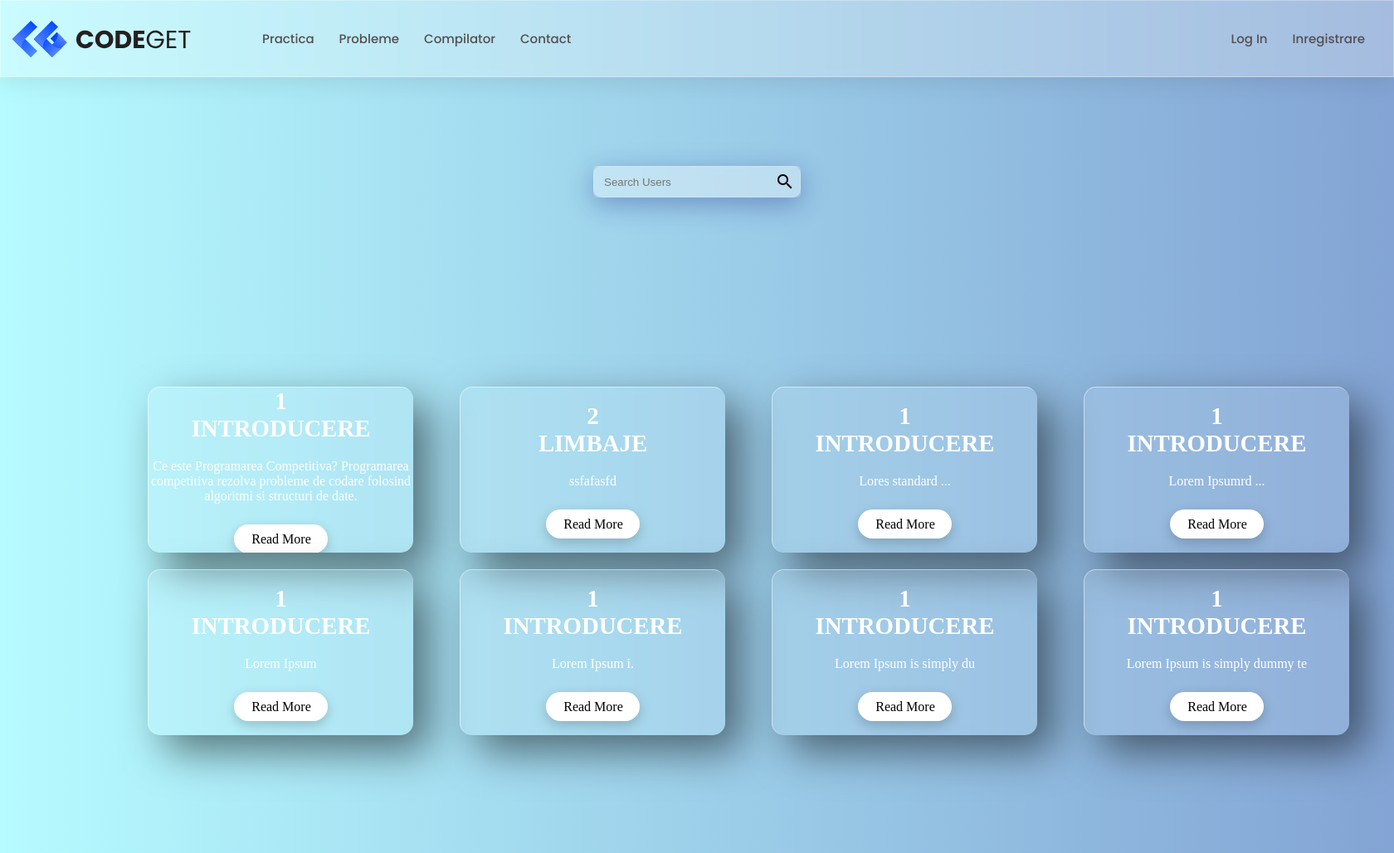
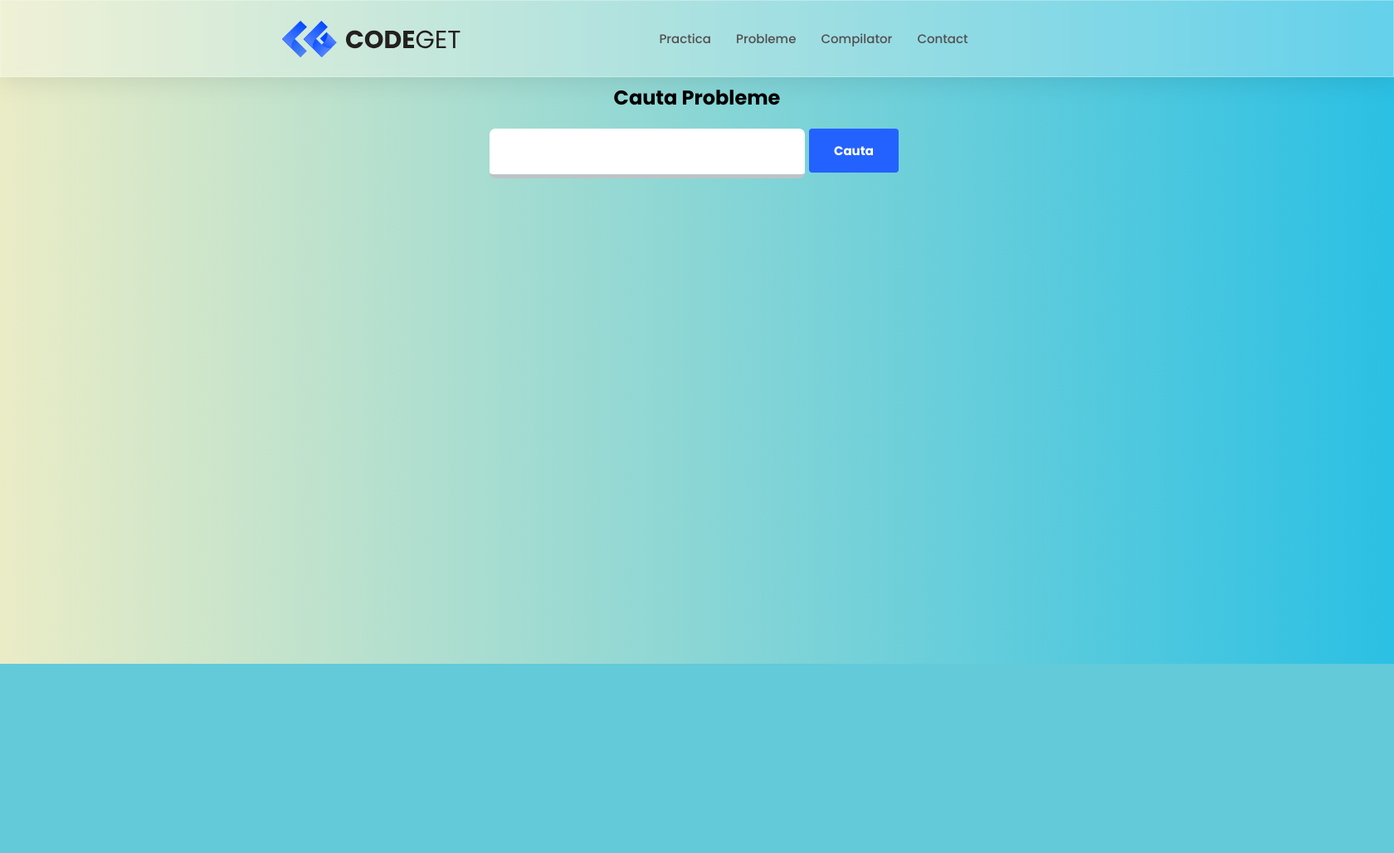
Before and after one commit to anndreww/codeget, a PHP site: page /problemset.html in a window 1680 px wide. Shown: the whole page at 83% size. After the commit the page ends 800 px from the top, so only its background shows below. Run offline with PHP 8.4, Linux system fonts and the light colour scheme; some libraries are stand-ins or nearby versions.

Commit message:
commit on 'masterbranch'

```diff
--- a/assets/css/problemset.css
+++ b/assets/css/problemset.css
@@ -20,13 +20,25 @@
 ion-icon,
 textarea { display: block; }
 
+input {
+  outline: none;
+}
+
+button, inpupt {
+  border: none;
+  background: none;
+  font: inherit;
+  cursor: pointer;
+}
+
+html {
+  font-family: 'Poppins', sans-serif;
+}
 
 body {
-  background: #83a4d4;  /* fallback for old browsers */
-  background: -webkit-linear-gradient(to right, #b6fbff, #83a4d4);  /* Chrome 10-25, Safari 5.1-6 */
-  background: linear-gradient(to right, #b6fbff, #83a4d4); /* W3C, IE 10+/ Edge, Firefox 16+, Chrome 26+, Opera 12+, Safari 7+ */
-
-
+  background: #2BC0E4;  /* fallback for old browsers */
+  background: -webkit-linear-gradient(to right, #EAECC6, #2BC0E4);  /* Chrome 10-25, Safari 5.1-6 */
+  background: linear-gradient(to right, #EAECC6, #2BC0E4); /* W3C, IE 10+/ Edge, Firefox 16+, Chrome 26+, Opera 12+, Safari 7+ */
 }
 
 
@@ -51,7 +63,7 @@
   border: 1px solid rgba(255, 255, 255, 0.3);
 }
 
-#header#active { height: 330px; }
+#header.active { height: 330px; }
 
 #header #container {
   display: flex;
@@ -72,7 +84,7 @@
   transition: .5s ease-in-out;
 }
 
-#header#active #navbar {
+#header.active #navbar {
   visibility: visible;
   opacity: 1;
 }
@@ -96,11 +108,9 @@
   text-align: center;
 }
 
-
-
-
-
-
+.ionicon-fill-none {
+  fill: none;
+}
 
 
 .instant-search {
@@ -148,84 +158,15 @@
   }
 }
 
-.instant-search,
-.instant-search__input-container {
-  border-radius: 5px;
-}
-
-.instant-search__input-container {
-  display: inline-flex;
-  box-sizing: border-box;
-  width: 100%;
-  padding: 6px;
-  box-shadow: 0 8px 32px 0 rgba( 31, 38, 135, 0.37 );
-  backdrop-filter: blur( 4px );
-  -webkit-backdrop-filter: blur( 4px );
-  border-radius: 10px;
-  border: 1px solid rgba( 255, 255, 255, 0.18 );
-}
-
-.instant-search__input-container:focus-within {
-  background: #ffffff;
-}
-
-.instant-search__input {
-  flex-grow: 1;
-  border: none;
-  outline: none;
-  width: 100%;
-  padding: 0 6px;
-  background: transparent;
-}
-
-.instant-search__results-container {
-  max-height: 250px;
-  overflow-y: auto;
-  visibility: hidden;
-  opacity: 0;
-  transition: visibility 0.1s, opacity 0.1s;
-}
-
-.instant-search__results-container--visible {
-  visibility: visible;
-  opacity: 1;
-}
-
-.instant-search__result {
-  display: block;
-  color: #333333;
-  text-decoration: none;
-  padding: 10px;
-  font-size: 0.8em;
-  cursor: pointer;
-}
-
-.instant-search__result:hover {
-  background: #eeeeee;
-}
-
-.instant-search__result:not(:last-of-type) {
-  border-bottom: 1px solid #eeeeee;
-}
-
-.instant-search__title {
-  font-size: 1.1em;
-  font-weight: bold;
-}
-
-.instant-search__paragraph {
-  line-height: 1.5;
-  margin: 8px 0;
-}
 
 
 
 
-
-.container {
+.content {
   margin: 150px;
   display: grid;
-  grid-template-columns: repeat(4, 1fr);
+  grid-template-columns: repeat(auto-fit, minmax(20rem, 1fr));
+  gap: 25px;
 }
 
 .container-02 {
@@ -269,13 +210,13 @@
 }
 
 .container-02 .glassmorphic-card .contentBox h3 {
-	font-size: 1.8em;
-	color: #fff;
+	font-size: 1.3em;
+	color: hsl(0, 0%, 35%);
 	z-index: 1;
 }
 .container-02 .glassmorphic-card .contentBox p {
-	font-size: 1em;
-	color: #fff;
+	font-size: em;
+	color: hsl(0, 0%, 35%);
 	font-weight: 300;
 }
 .container-02 .glassmorphic-card .contentBox a {
@@ -283,7 +224,7 @@
 	display: inline-block;
 	padding: 8px 20px;
 	margin-top: 15px;
-	background: #fff;
+  background: #cbe0e986;
 	border-top: 1px solid rgba(255,255,255,0.1);
 	border-left: 1px solid rgba(255,255,255,0.1);
 	color: #000;
@@ -301,7 +242,141 @@
 
 
 
+.contain { margin-top: 100px; }
 
+
+
+/* BUTTON */
+
+.cont {
+  position: relative;
+  margin:20px auto;
+  width: 500px;
+}
+
+.srchFld {
+  border: 0;
+  border-radius:7px;
+  padding: 0 17px;
+  padding-right:55px;
+  margin-right: 5px;
+  display:inline-block;
+  float:left;
+  width:380px;
+  border-bottom:5px solid #bdc3c7;
+  height: 60px;
+  font-family: 'Roboto', sans-serif;
+  color: #7f8c8d;
+  font-size:19px;
+}
+
+.srchFld:focus {
+  outline-color: rgba(white,0);
+}
+
+
+
+.srchBtn {
+  display: block;
+  font-size: 15px;
+  font-weight: 700;
+  padding: 15px 30px;
+  border-radius: 4px;
+  transition: 0.25s ease;
+}
+
+.srchBtn:is(:hover, :focus) { transform: translateY(-2px); }
+
+.srchBtn {
+  background: rgb(36, 98, 255);
+  color: #fff;
+  padding: 15px 30px;
+  text-align: center;
+}
+
+.srchBtn a {
+  color:#fff;
+}
+
+.srchBtn:is(:hover, :focus) {
+  background: rgb(50, 20, 285);
+  box-shadow: 0 3px 10px hsla(245, 67%, 59%, 0.5);
+}
+
+.ico {
+  position: absolute;
+  right:135px;
+  top: 13px;
+  font-size:35px;
+  color:#7f8c8d;
+}
+
+
+
+
+
+
+.contact {
+  border-bottom:2px solid rgb(200,200,200);
+  border-bottom-style:dashed;
+  padding: 15px;
+  height: 180px;
+
+}
+
+.wrapr {
+  width: 600px;
+  margin: 0 auto;
+}
+
+.imgWrpr {
+  float:left;
+  height: 150px;
+  width: 150px;
+  border-radius:80px;
+  overflow:hidden;
+  border:10px solid #eee;
+}
+
+.contact img {
+  height: 150px;
+  width: auto;
+}
+
+.contactInfo {
+  display:inline-block;
+  float:left;
+  padding: 30px;
+  font-size:25px;
+  color:rgb(80,80,80);
+  font-family: 'Voces', cursive;
+
+}
+
+.name {
+  font-size:35px;
+}
+
+
+.animate-enter,
+.animate-leave
+{
+ @include transition (400ms cubic-bezier(0.250, 0.250, 0.750, 0.750) all);
+  position: relative;
+  display: block;
+}
+
+.animate-enter.animate-enter-active,
+.animate-leave {
+  opacity: 1;
+
+}
+
+.animate-leave.animate-leave-active,
+.animate-enter {
+  opacity: 0;
+
+}
 
 
 
@@ -315,7 +390,7 @@
     height: unset;
   }
 
-  #header#active { height: unset; }
+  #header.active { height: unset; }
 
   #menu-toggle-btn { display: none; }
 
@@ -327,6 +402,7 @@
     justify-content: space-between;
     align-items: center;
     margin-left: 60px;
+    flex-direction: column-reverse;
   }
 
   #navbar a {
@@ -348,4 +424,9 @@
     gap: 14px;
   }
 
+  #header #container {
+    margin: auto;
+    max-width: 1000px;;
+  }
+
 }
--- a/assets/css/style.css
+++ b/assets/css/style.css
@@ -729,6 +729,7 @@
     justify-content: space-between;
     align-items: center;
     margin-left: 60px;
+    flex-direction: column-reverse;
   }
 
   .navbar a {
--- a/compilers/compiler_c.php
+++ b/compilers/compiler_c.php
@@ -1,8 +1,8 @@
 <?php
 
 	// Compile C program
-	$myfile = fopen("programs/c/testfile_c.c", "w");
-	$input =  fopen("programs/c/input_c.txt", "w");
+	$myfile = fopen("./programs/c/testfile_c.c", "w");
+	$input =  fopen("./programs/c/input_c.txt", "w");
 	$txt = $_POST['program'];
 	$_SESSION['c_program'] = $txt;
 	fwrite($myfile, $txt);
--- a/index.html
+++ b/index.html
@@ -65,11 +65,11 @@
 
         </ul>
 
-        <div class="header-actions">
+        <!-- <div class="header-actions">
           <a href="#" class="header-action-link">Log In</a>
 
           <a href="#" class="header-action-link">Inregistrare</a>
-        </div>
+        </div> -->
       </nav>
 
      </div>
--- a/problemset.html
+++ b/problemset.html
@@ -60,16 +60,16 @@
         </li>
 
         <li>
-          <a href="#contact" id="navbar-link">Contact</a>
+          <a href="./index.html#contact" id="navbar-link">Contact</a>
         </li>
 
       </ul>
-
+<!--
       <div id="header-actions">
         <a href="#" id="header-action-link">Log In</a>
 
         <a href="#" id="header-action-link">Inregistrare</a>
-      </div>
+      </div>  -->
     </nav>
 
    </div>
@@ -77,18 +77,20 @@
 
 
 
+<div class="contain" ng-app>
+  <div ng-controller="problemsCtrl">
 
+    <section class="header">
+      <center><h1>Cauta Probleme</h1></center>
+      <form action="" class="cont">
+        <input type="text" class="srchFld" placeholder="" ng-model="search"/>
+        <button type="submit" class="srchBtn">Cauta</button>
+        <div class="entypo-search ico"></div>
+      </form>
+    </section>
 
-
- <div id="searchUsers" class="instant-search">
-   <div class="instant-search__input-container">
-     <input class="instant-search__input" type="text" spellcheck="false" placeholder="Search Users">
-     <i class="material-icons instant-search__icon">search</i>
-   </div>
- </div>
-
- <script src="./assets/js/app.js"></script>
-
+    <section class="content">
+      <div class="problem" ng-repeat="problem in problems | filter:search" ng-animate="{enter: 'animate-enter', leave: 'animate-leave'}">
 
         <div class="container">
           <div class="container-02">
@@ -97,114 +99,30 @@
                 <i class="fa fa-pencil-ruler"></i>
               </div>
               <div class="contentBox">
-        <h3>1</h3>
-        <h3>INTRODUCERE</h3>
-        <p>Ce este Programarea Competitiva? Programarea competitiva rezolva probleme de codare folosind algoritmi si structuri de date.</p>
-        <a href="#"><span>Read More</span></a>
+                <h5>{{problem.id}}</h5>
+                <h3><a href="{{problem.link}}">{{problem.name}}</a></h3>
+                <p>- {{problem.source}}</p>
               </div>
             </div>
           </div>
-
-   <div class="container-02">
-    <div class="glassmorphic-card" data-tilt data-tilt data-tilt-glare data-tilt-max-glare="0.8">
-      <div class="imgBox">
-        <i class="fa fa-pencil-ruler"></i>
         </div>
-      <div class="contentBox">
-        <h3>2</h3>
-        <h3>LIMBAJE</h3>
-        <p>ssfafasfd </p>
-        <a href="#"><span>Read More</span></a>
-      </div>
-    </div>
-   </div>
-
-   <div class="container-02">
-    <div class="glassmorphic-card" data-tilt data-tilt data-tilt-glare data-tilt-max-glare="0.8">
-      <div class="imgBox">
-        <i class="fa fa-pencil-ruler"></i>
-      </div>
-      <div class="contentBox">
-        <h3>1</h3>
-        <h3>INTRODUCERE</h3>
-        <p>Lores standard ...</p>
-        <a href="#"><span>Read More</span></a>
-      </div>
-    </div>
-   </div>
-
-   <div class="container-02">
-    <div class="glassmorphic-card" data-tilt data-tilt data-tilt-glare data-tilt-max-glare="0.8">
-      <div class="imgBox">
-        <i class="fa fa-pencil-ruler"></i>
-      </div>
-      <div class="contentBox">
-        <h3>1</h3>
-        <h3>INTRODUCERE</h3>
-        <p>Lorem Ipsumrd ...</p>
-        <a href="#"><span>Read More</span></a>
-      </div>
-    </div>
-   </div>
-
-   <div class="container-02">
-    <div class="glassmorphic-card" data-tilt data-tilt data-tilt-glare data-tilt-max-glare="0.8">
-      <div class="imgBox">
-        <i class="fa fa-pencil-ruler"></i>
-      </div>
-      <div class="contentBox">
-        <h3>1</h3>
-        <h3>INTRODUCERE</h3>
-        <p>Lorem Ipsum </p>
-        <a href="#"><span>Read More</span></a>
-      </div>
-    </div>
-   </div>
-
-   <div class="container-02">
-    <div class="glassmorphic-card" data-tilt data-tilt data-tilt-glare data-tilt-max-glare="0.8">
-      <div class="imgBox">
-        <i class="fa fa-pencil-ruler"></i>
-      </div>
-      <div class="contentBox">
-        <h3>1</h3>
-        <h3>INTRODUCERE</h3>
-        <p>Lorem Ipsum i.</p>
-        <a href="#"><span>Read More</span></a>
-      </div>
-    </div>
-   </div>
-
-   <div class="container-02">
-    <div class="glassmorphic-card" data-tilt data-tilt data-tilt-glare data-tilt-max-glare="0.8">
-      <div class="imgBox">
-        <i class="fa fa-pencil-ruler"></i>
-      </div>
-      <div class="contentBox">
-        <h3>1</h3>
-        <h3>INTRODUCERE</h3>
-        <p>Lorem Ipsum is simply du</p>
-        <a href="#"><span>Read More</span></a>
-      </div>
-    </div>
-   </div>
-
-   <div class="container-02">
-    <div class="glassmorphic-card" data-tilt data-tilt data-tilt-glare data-tilt-max-glare="0.8">
-      <div class="imgBox">
-        <i class="fa fa-pencil-ruler"></i>
-      </div>
-      <div class="contentBox">
-        <h3>1</h3>
-        <h3>INTRODUCERE</h3>
-        <p>Lorem Ipsum is simply dummy te</p>
-        <a href="#"><span>Read More</span></a>
-      </div>
-    </div>
+    </section>
   </div>
 
 </div>
 
 
+ <script src="./assets/js/app.js"></script>
+ <script src="./assets/js/script.js"></script>
+ <script src="./assets/js/btn.js"></script>
+ <script src="//ajax.googleapis.com/ajax/libs/angularjs/1.1.5/angular.min.js"></script>
+
+ <!--
+   - ionicon link
+  -->
+  <script type="module" src="https://unpkg.com/ionicons@5.5.2/dist/ionicons/ionicons.esm.js"></script>
+  <script nomodule src="https://unpkg.com/ionicons@5.5.2/dist/ionicons/ionicons.js"></script>
+
+
 </body>
 </html>
--- a/resources/1.html
+++ b/resources/1.html
@@ -64,11 +64,11 @@
 
       </ul>
 
-      <div id="header-actions">
+      <!-- <div id="header-actions">
         <a href="#" id="header-action-link">Log In</a>
 
         <a href="#" id="header-action-link">Inregistrare</a>
-      </div>
+      </div> -->
     </nav>
 
    </div>
--- a/resources/2.html
+++ b/resources/2.html
@@ -64,11 +64,11 @@
 
       </ul>
 
-      <div id="header-actions">
+      <!-- <div id="header-actions">
         <a href="#" id="header-action-link">Log In</a>
 
         <a href="#" id="header-action-link">Inregistrare</a>
-      </div>
+      </div> -->
     </nav>
 
    </div>
```
Also changed, not shown: assets/css/resources.css (+33 -11 lines), assets/css/resources_.css (+44 -7 lines), assets/js/btn.js (added, +48 -0 lines), resources.html (+10 -3 lines), resources/3.html (+50 -25 lines). Lines whose indentation alone changed are shown as unchanged.
